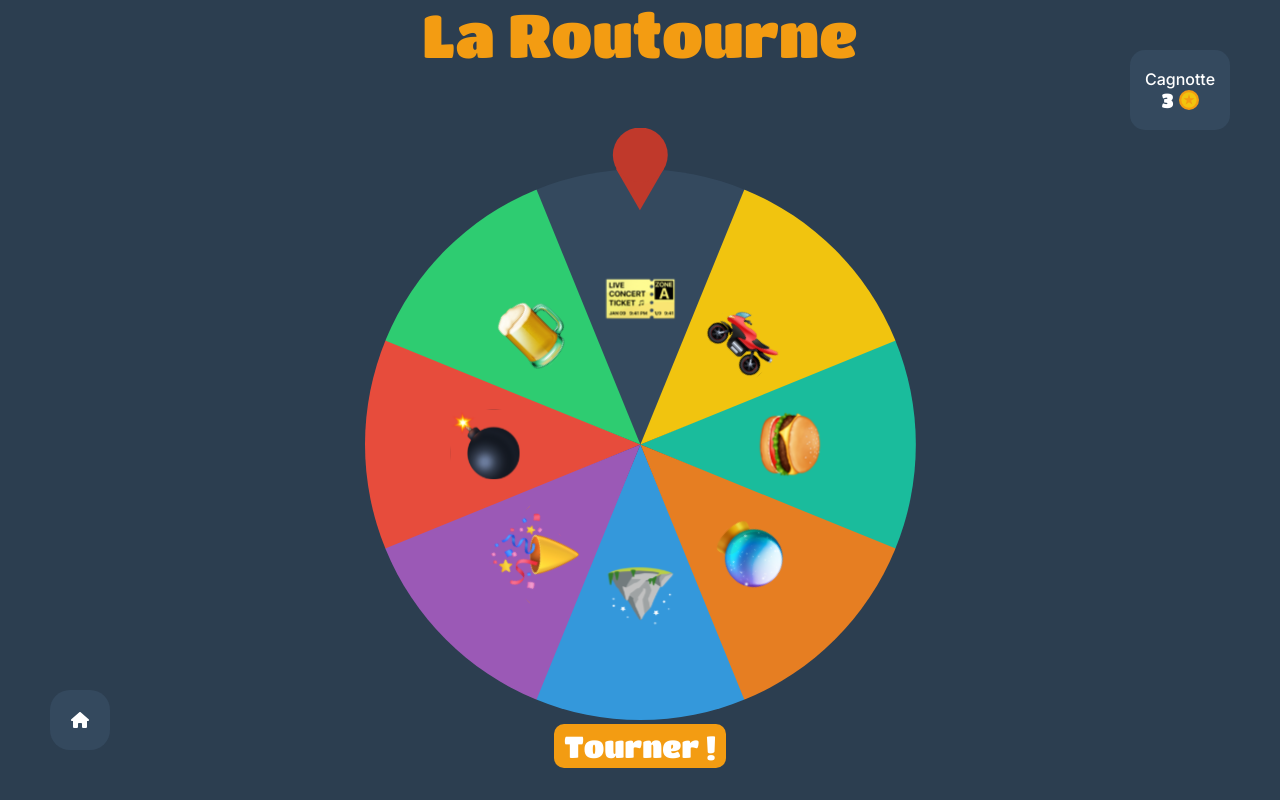
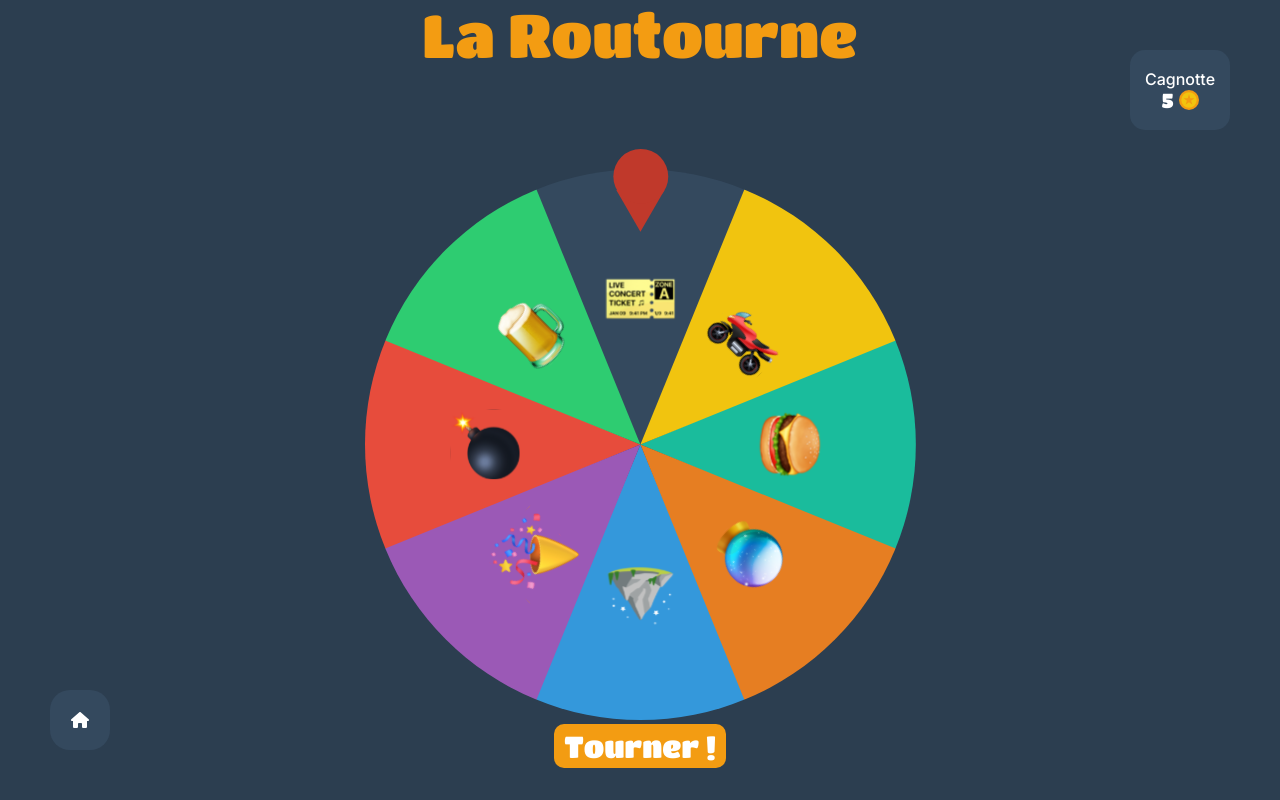
Before and after one commit to Okuspo/ReactQuizz, a React (Create React App) app: page /prizewheel in a window 1280 px wide. Built offline with nearby package versions, Linux system fonts and the light colour scheme.

Commit message:
Made the wheel pin oscillate

```diff
--- a/src/App.jsx
+++ b/src/App.jsx
@@ -8,7 +8,7 @@ import PrizeWheel from './pages/PrizeWheel'
 import QuizzPage from './pages/QuizzPage'
 
 function App () {
-  const [coins, setCoins] = useState(3)
+  const [coins, setCoins] = useState(5)
   return (
     <div className="app">
       <BrowserRouter>
--- a/src/pages/PrizeWheel.jsx
+++ b/src/pages/PrizeWheel.jsx
@@ -10,28 +10,47 @@ const PrizeWheel = ({ coins, setCoins }) => {
     coins: PropTypes.number,
     setCoins: PropTypes.func
   }
-  const [wheelEndPos, setWheelEndPos] = useState(spinWheel())
-  const [jackpotWon, setJackpotWon] = useState(false)
-  const [isAnimationPlaying, setIsAnimationPlaying] = useState(false)
 
   function spinWheel () {
     const wheelPositions = 8
     const spinNumber = Math.floor(Math.random() * wheelPositions)
-    const additionalTurns = Math.floor((Math.random() * 10) + 3)
-    const result = (spinNumber * (360 / wheelPositions) + (additionalTurns * 360)).toString()
-    return (`${result}deg`)
+    const additionalTurns = Math.floor((Math.random() * 10) + 1)
+    return (spinNumber * (360 / wheelPositions) + (additionalTurns * 360)).toString()
   }
+
+  function computeOscillationSpeed (numberOfSpins) {
+    return 4 / (numberOfSpins / 45)
+  }
+
+  const firstSpin = spinWheel()
+  const [wheelEndPos, setWheelEndPos] = useState(firstSpin)
+  const [oscillationIteration, setOscillationIteration] = useState(computeOscillationSpeed(firstSpin))
+  const [oscillationSpeed, setOscillationSpeed] = useState(4 / oscillationIteration)
+  const [jackpotWon, setJackpotWon] = useState(false)
+  const [isAnimationPlaying, setIsAnimationPlaying] = useState(false)
 
   function handleClick () {
     if (isAnimationPlaying) return
+
+    // Generate a number of spins
     let spins = spinWheel()
+
     if (coins > 0) {
+      // Consume 1 coin to spin the wheel
       setCoins(coins - 1)
       const wheel = document.querySelector('.wheel')
       const spinBtn = document.querySelector('.btn-wheel')
+      const pin = document.querySelector('.pin')
       wheel.classList.add('spinning')
       spinBtn.classList.add('btn-inactive')
+      pin.classList.add('oscillate')
       setIsAnimationPlaying(true)
+
+      setTimeout(() => {
+        pin.classList.remove('oscillate')
+        setOscillationSpeed(computeOscillationSpeed(spins))
+      }, 4000)
+
       setTimeout(() => {
         wheel.classList.remove('spinning')
         spinBtn.classList.remove('btn-inactive')
@@ -40,15 +59,21 @@ const PrizeWheel = ({ coins, setCoins }) => {
         if (spins % 360 === 0) setJackpotWon(true)
 
         // Rigs the prize wheel to give jackpot on last spin
-        if (coins === 2 && !jackpotWon) spins = '2520deg'
+        if (coins === 2 && !jackpotWon) spins = 2520
 
         setWheelEndPos(spins)
+        setOscillationIteration((spins / 45) - 2)
         setIsAnimationPlaying(false)
-      }, 8500)
+      }, 5000)
     }
   }
-  const style = {
-    '--spinEnd': `${wheelEndPos}`
+
+  const wheelStyle = {
+    '--spinEnd': `${wheelEndPos}deg`
+  }
+  const pinStyle = {
+    '--oscillationSpeed': `${oscillationSpeed}s`,
+    '--oscillationIteration': `${oscillationIteration}`
   }
 
   return (
@@ -56,8 +81,8 @@ const PrizeWheel = ({ coins, setCoins }) => {
       <h1>La Routourne</h1>
       {<Pot coins={coins}/>}
       <div className="wheel-container">
-        <img className='pin' src={Pin} alt='pin' />
-        <img className='wheel' style={style} src={Wheel} alt='wheel'/>
+        <img className='pin' style= {pinStyle} src={Pin} alt='pin' />
+        <img className='wheel' style={wheelStyle} src={Wheel} alt='wheel'/>
       </div>
       <button className='btn-wheel' onClick={handleClick}>Tourner !</button>
       <HomeButton />
--- a/src/sass/layout/_prizewheel.scss
+++ b/src/sass/layout/_prizewheel.scss
@@ -11,10 +11,8 @@
 
 .pin {
   position: absolute;
-  top:0;
-  left: 50%;
-  right: 50%;
-  transform: translate(-50%, -50%);
+  top: -20px;
+  left: 45%;
   z-index: 2;
 }
 
@@ -33,19 +31,46 @@
 }
 
 .spinning {
-  animation: spin 8s ease-out forwards;
+  animation: spin 4s ease-out forwards;
 }
 
+.oscillate {
+  transform-origin: 50% top;
+  animation: oscillate var(--oscillationSpeed);
+  animation-iteration-count: var(--oscillationIteration);
+}
 
 @keyframes spin {
   0% {
-    transform: rotate(0deg)
+    transform: rotate(0deg);
+  }
+  100% {
+    transform: rotate(var(--spinEnd));
+  }
+
+}
+
+/* @keyframes spin {
+  0% {
+    transform: rotate(0deg);
   }
   30% {
-    transform: rotate(var(--spinEnd))
+    transform: rotate(var(--spinEnd));
   }
   75% {
-    transform: rotate(var(--spinEnd))
+    transform: rotate(var(--spinEnd));
+  }
+  100% {
+    transform: rotate(0deg);
+  }
+} */
+
+@keyframes oscillate {
+  0% {
+    transform: rotate(0deg);
+  }
+  50% {
+    transform: rotate(-45deg);
   }
   100% {
     transform: rotate(0deg);
```
